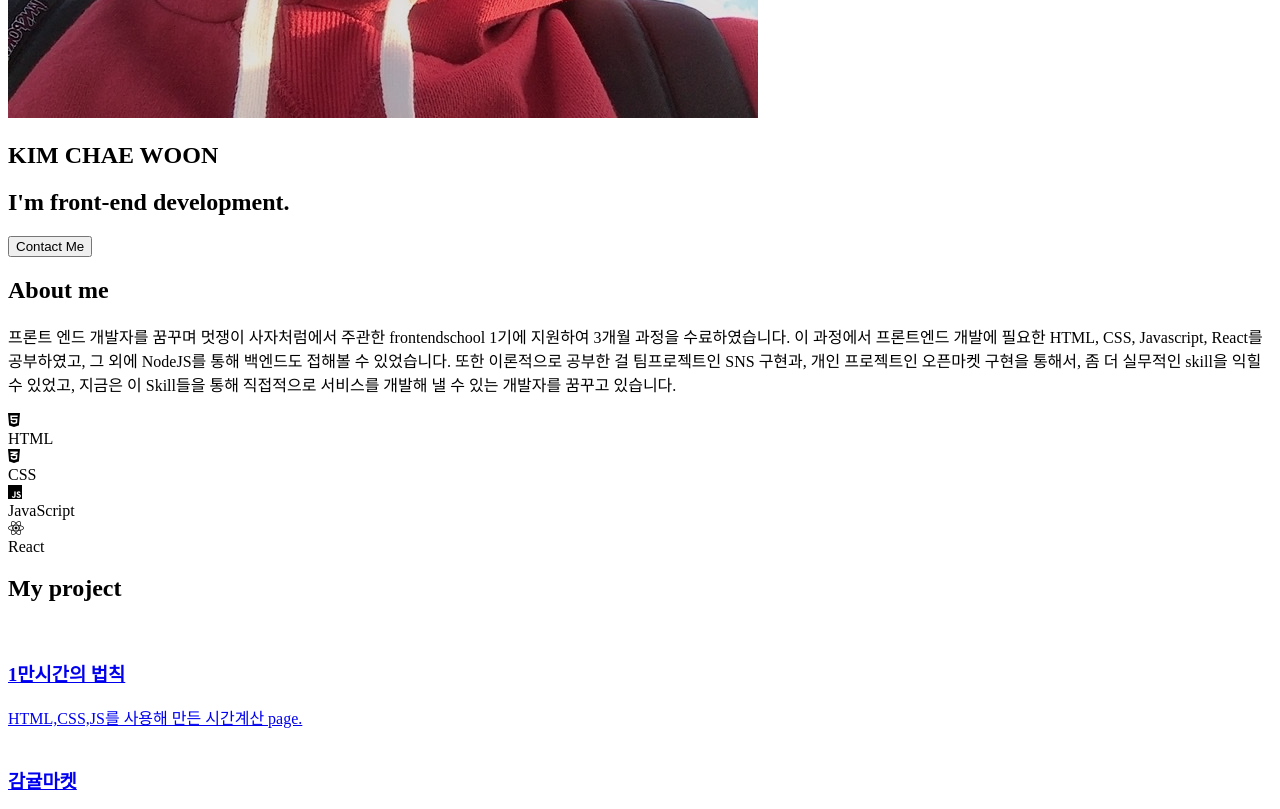
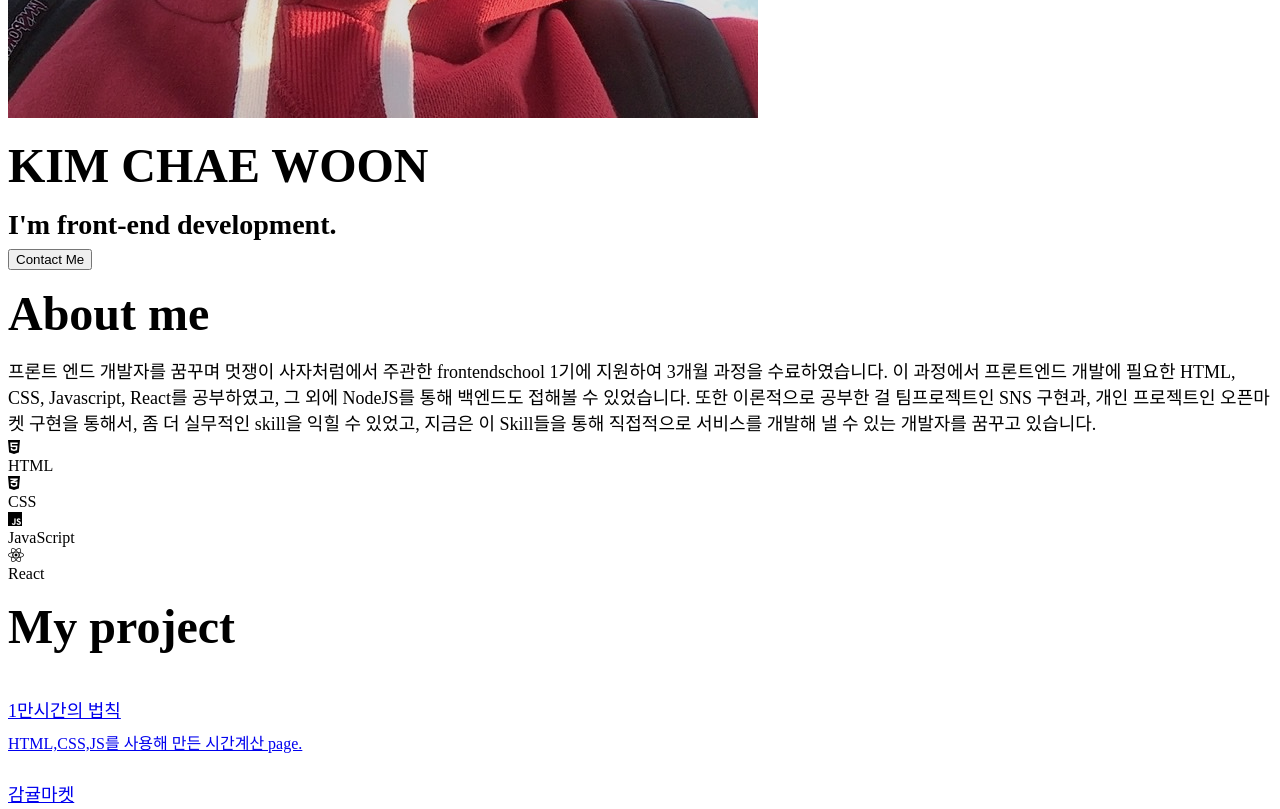
Before and after one commit to gureumwoon/My-Portfolio, a plain HTML site: page index.html in a window 1280 px wide. Shown: the part 780-1589 px from the top of the page. Drawn offline with Linux system fonts and the light colour scheme.

Commit message:
CSS Typography

```diff
--- a/style.css
+++ b/style.css
@@ -1,7 +1,7 @@
 /* Global */
 :root {
     /* Color */
-    --color-black:#0000;
+    --color-black:#00000;
     --color-white:#ffff;
 
     /* Font size */
@@ -18,6 +18,35 @@
 }
 
 /* Universal tags */
-*{
+* {
     box-sizing: border-box;
 }
+
+/* Typography */
+h1 {
+    font-size: var(--font-large);
+    font-weight: var(--weight-bold);
+    color: var(--color-black);
+    margin: 16px 0;
+}
+
+h2 {
+    font-size: var(--font-medium);
+    font-weight: var(--weight-semi-bold);
+    color:var(--color-black);
+    margin: 8px 0;
+}
+
+h3 {
+    font-size: var(--font-regular);
+    font-weight: var(--weight-regular);
+    color:var(--color-black);
+    margin:8px 0;
+}
+
+p {
+    font-size: var(--font-regular);
+    font-weight: var(--weight-regular);
+    color:var(--color-black);
+    margin:4px 0;
+}
```
